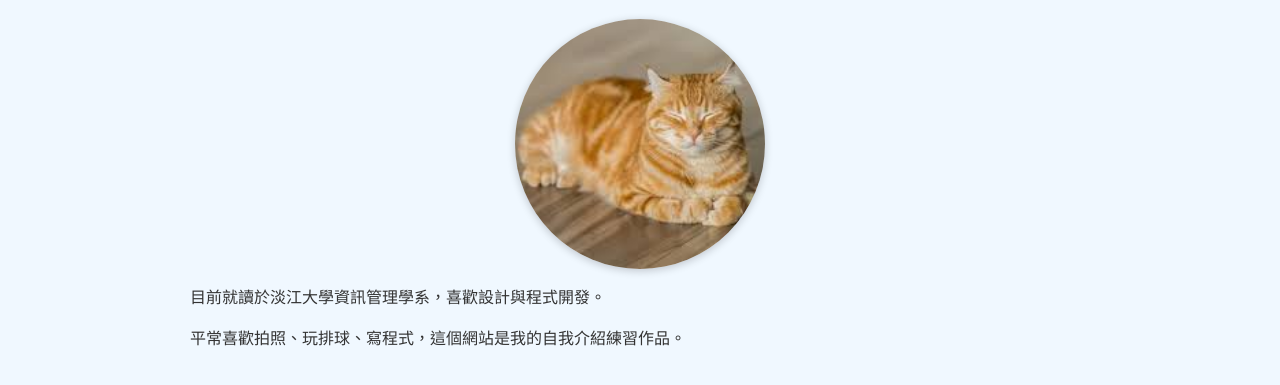
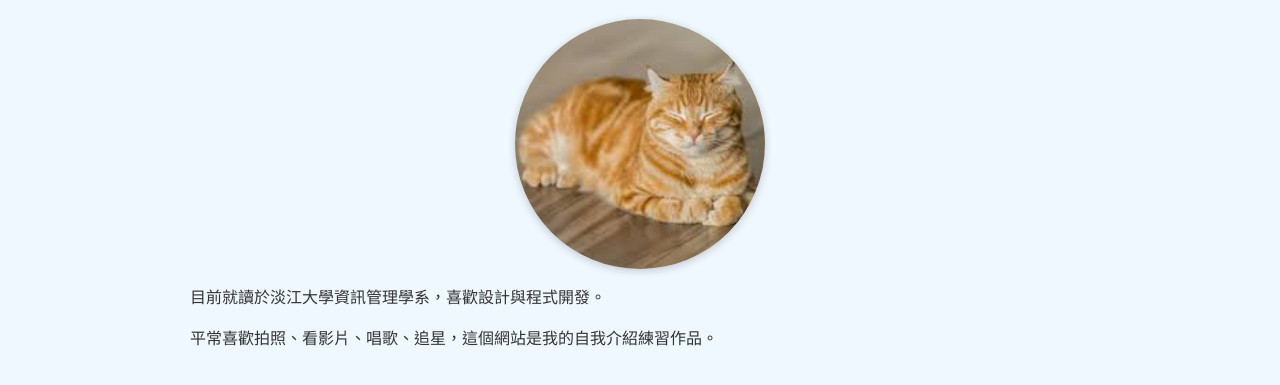
Before and after one commit to janetlee0918/1017, a plain HTML site: page index.html in a window 1280 px wide. Shown: the part 125-510 px from the top of the page. Drawn offline with Linux system fonts and the light colour scheme.

Commit message:
Update index.html

```diff
--- a/index.html
+++ b/index.html
@@ -17,7 +17,7 @@
     <h1>哈囉！我是 李家妤 👋</h1>
     <img src="images/cat.jpg" alt="我的照片" class="avatar">
     <p>目前就讀於淡江大學資訊管理學系，喜歡設計與程式開發。</p>
-    <p>平常喜歡拍照、玩排球、寫程式，這個網站是我的自我介紹練習作品。</p>
+    <p>平常喜歡拍照、看影片、唱歌、追星，這個網站是我的自我介紹練習作品。</p>
   </div>
 </body>
 </html>
```
